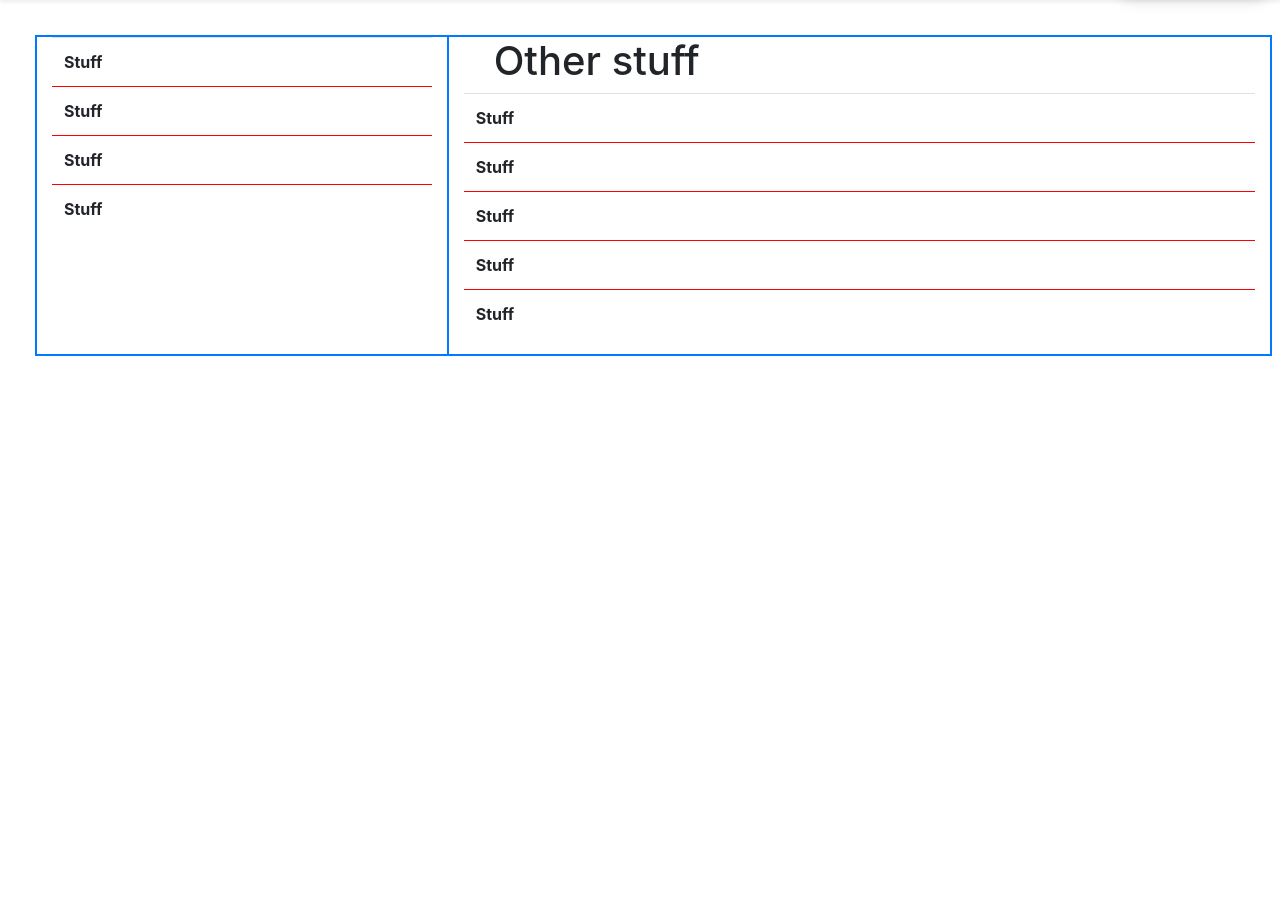
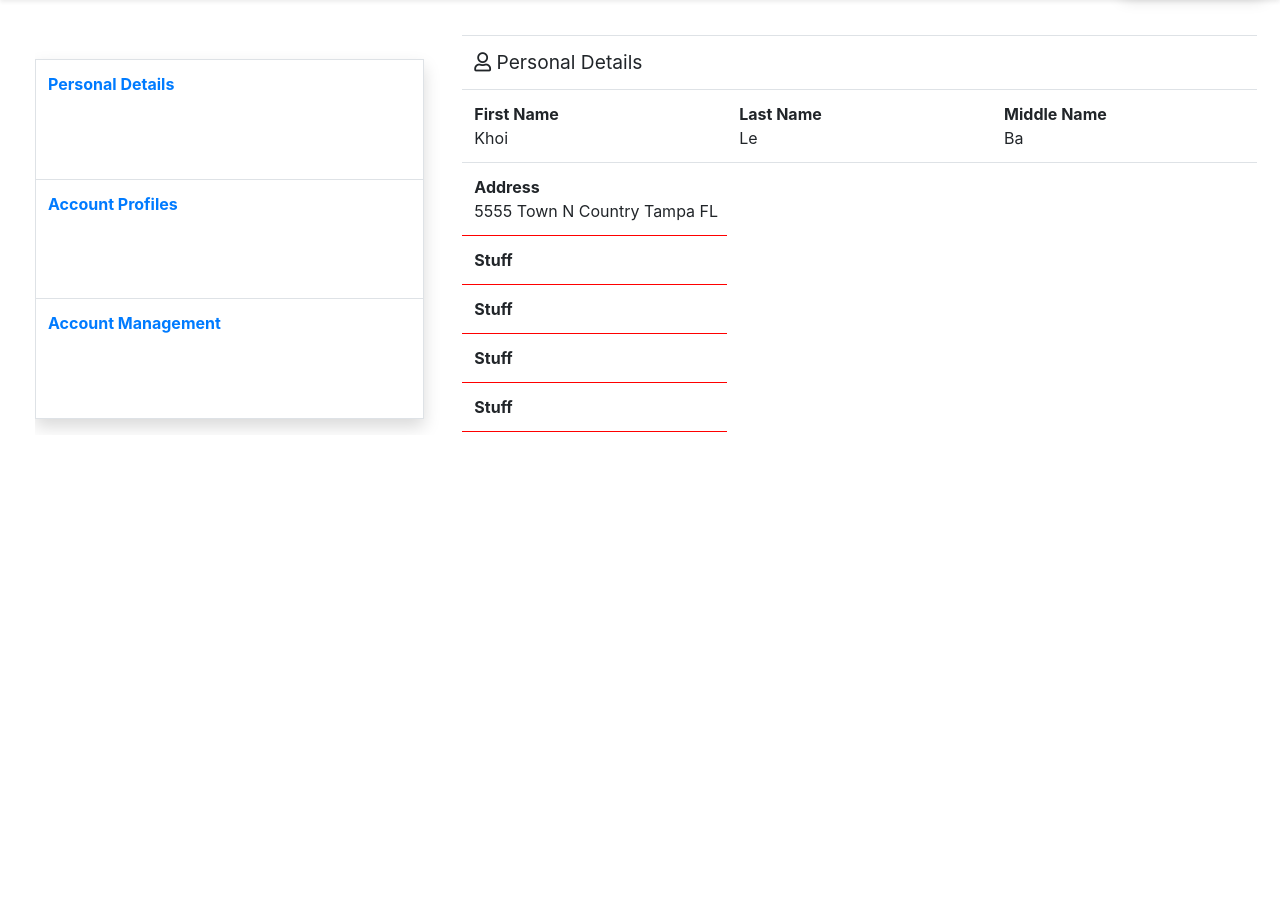
Before and after one commit to Khoi938/AWS-SchoolApp, a Django app: page /account_management/ in a window 1280 px wide. Shown: the part 56-976 px from the top of the page. Run offline with Django 3.2, Linux system fonts and the light colour scheme; a user stored in the database is signed in; data comes from the database, SQL or seed files in the repository; both versions use the stored data as it was after the commit; lists and menus that the app fills with data are empty; some libraries are stand-ins or nearby versions.

Commit message:
working on profile page FE

```diff
--- a/lc101/school_app/models.py
+++ b/lc101/school_app/models.py
@@ -9,6 +9,7 @@ class Profile(models.Model):
     user = models.OneToOneField(User, null=True, on_delete = models.SET_NULL)
     about = models.TextField(max_length=350, blank=True)
     address = models.CharField(max_length=200, blank=True)
+    # zip_code = models.CharField(max_length=20, blank=True)
 
     birth_date = models.DateField(null=True, blank=True)
     school_id = models.IntegerField(null=True, blank = True, default=0)
--- a/lc101/school_app/static/school_app/style.css
+++ b/lc101/school_app/static/school_app/style.css
@@ -1,5 +1,4 @@
 .body-index {
-
   padding-top: 60px;
   padding-left:30px;
   padding-right:10px;
@@ -33,9 +32,13 @@
   background: linear-gradient(to right, #e0eafc, #cfdef3);
   background-size: 600% 100%;}
 
+/*Create padding on main content*/
 .content{
   padding-top: 35px;
   padding-left:50px;}
+
+/*This make a hyperlink stay dark and not underline, also make whole block clickable*/
+.normal-link-block{display: block;text-decoration: none;color:black;}
 
 .table-nonfluid {width: auto !important;}
 
--- a/lc101/school_app/templates/account_profiles/view_account.html
+++ b/lc101/school_app/templates/account_profiles/view_account.html
@@ -1,38 +1,60 @@
 {% extends 'base.html' %}
 {% block content %}
 <div class='container-fuild'>
+
+<!--</div> style='overflow: hidden;'>-->
     <div class='content'>
-    <div class='row border border-primary mr-2'>
-        <div class='col-md-4 border border-primary'>
-            <table class='table border-primary table-hover'>
+    <div class='row mr-2'>
+        <div class='col-md-4 nav navigation' style='height: 400px;overflow: hidden;'>
+            <table class='table table-bordered border border-info table-hover shadow mr-2 mt-4' style='background:white'>
+              <tbody>
+                <tr><th scope="row">
+                    <a href='#personal' style='display: block;text-decoration: none;'>Personal Details</a></th>
+                </tr>
+                <tr><th scope="row">
+                    <a href='#profiles' style='display: block;text-decoration: none;'>Account Profiles</a></th>
+                </tr>
+                <tr><th scope="row">
+                    <a href='#account' style='display: block;text-decoration: none;'>Account Management</a></th>
+                </tr>
+              </tbody>
+            </table>
+        </div>
+            <div class='col-md-8 rounded' style=' height: 400px;overflow: hidden;overflow-y: scroll;'>
+
+            <table class='table border-primary table-hover' style='background:white'>
                 <tbody>
                 <tr>
-                  <th scope="row">Stuff</th>
+                  <td scope="row" colspan="3" id='personal'><big><i class="far fa-user"></i> Personal Details</big></td>
+                </tr>
+                <tr>
+                  <td scope="row" style='width:33%;'><strong>First Name</strong><br>
+                  Khoi<br>
+                  <td scope='row' style='width:33%;'><strong>Last Name</strong><br>
+                  Le<br></td>
+                  <td scope="row" style='width:33%;'><strong>Middle Name</strong><br>
+                  Ba</td>
+                </tr>
+                <tr>
+                  <td scope="row" colspan="3"><strong>Address</strong><br>
+                  5555 Town N Country Tampa FL
+                  </td>
                  </tr>
                 <tr>
                     <th scope="row" style="border-color:red;">Stuff</th>
                 </tr>
-                <tr>
+                                <tr>
+                    <th scope="row" style="border-color:red;">Stuff</th>
+                </tr>
+                                <tr>
                   <th scope="row" style="border-color:red;">Stuff</th>
                  </tr>
                 <tr>
                     <th scope="row" style="border-color:red;">Stuff</th>
                 </tr>
-
-                </tbody>
-            </table>
-        </div>
-            <div class='col-md-8 border border-primary'>
-            <h1>Other stuff</h1>
-            <table class='table border-primary table-hover'>
-                <tbody>
-                <tr>
-                  <th scope="row">Stuff</th>
-                 </tr>
-                <tr>
+                                <tr>
                     <th scope="row" style="border-color:red;">Stuff</th>
-                </tr>
-                <tr>
+                </tr>                <tr>
                   <th scope="row" style="border-color:red;">Stuff</th>
                  </tr>
                 <tr>
@@ -41,10 +63,59 @@
                                 <tr>
                     <th scope="row" style="border-color:red;">Stuff</th>
                 </tr>
+                                <tr>
+                  <th scope="row" style="border-color:red;">Stuff</th>
+                 </tr>
+                <tr>
+                    <th scope="row" style="border-color:red;">Stuff</th>
+                </tr>
+                                <tr>
+                    <th scope="row" style="border-color:red;">Stuff</th>
+                </tr>                <tr>
+                  <th scope="row" style="border-color:red;">Stuff</th>
+                 </tr>
+                <tr>
+                    <th scope="row" style="border-color:red;">Stuff</th>
+                </tr>
+                                <tr>
+                    <th scope="row" id='bottom' style="border-color:red;">bottom</th>
+                </tr>
                 </tbody>
             </table>
         </div>
     </div>
+
+    <!--<div class="Content" style='display: flex;-->
+    <!--overflow: hidden;-->
+    <!--height: 100vh;-->
+    <!--margin-top: -100px;-->
+    <!--padding-top: 100px;-->
+    <!--position: relative;-->
+    <!--width: 100%;-->
+    <!--backface-visibility: hidden;-->
+    <!--will-change: overflow;'>-->
+    <!--    <div class="Wrapper" style='position: absolute;-->
+    <!--width: 100%;-->
+    <!--height: 100%;'>-->
+    <!--        <div class="RightContent" style='float: right;'>-->
+    <!--            <p>You can fix the width of this content.</p>-->
+    <!--            <p>if you wont, his width will stretch just as it needs to.</p>-->
+
+    <!--        </div>-->
+    <!--        <div class="LeftContent" style='overflow: auto;-->
+    <!--height: auto;-->
+    <!--padding: .5rem;-->
+    <!---webkit-overflow-scrolling: touch;-->
+    <!---ms-overflow-style: none;'>-->
+    <!--            <p>this will scroll</p>-->
+    <!--            <br>-->
+    <!--            lala-->
+    <!--            <br>lalal<br>lalal<br>lala<br><p>this will scroll</p><p>this will scroll</p><p>this will scroll</p><p>this will scroll</p><p>this will scroll</p><p>this will scroll</p>-->
+    <!--                <p>this will scroll</p><p>this will scroll</p><p>this will scroll</p><p>this will scroll</p><p>this will scroll</p><p>this will scroll</p>-->
+    <!--        </div>-->
+    <!--    </div>-->
+    </div>
+
     </div>
 </div>
 
--- a/lc101/school_app/templates/base.html
+++ b/lc101/school_app/templates/base.html
@@ -13,7 +13,7 @@
         <link rel="stylesheet" href="https://use.fontawesome.com/releases/v5.0.13/css/all.css" integrity="sha384-DNOHZ68U8hZfKXOrtjWvjxusGo9WQnrNx2sqG0tfsghAvtVlRW3tvkXWZh58N9jp" crossorigin="anonymous">
         <link href="{% static 'favicon.ico' %}" rel="icon" type="image/x-icon" />
         <style>
-            body{padding-top:0px}
+            /*body{padding-top:0px}*/
             /*button{background-color: rgb(139, 253, 183)}*/
             form,h1,ul{padding-left: 30px; padding-right:20px;}
             .color{color: red}
```
Also changed, not shown: lc101/school_app/templates/account_profiles/edit_profile.html (+85 -0 lines), lc101/db.sqlite3.
